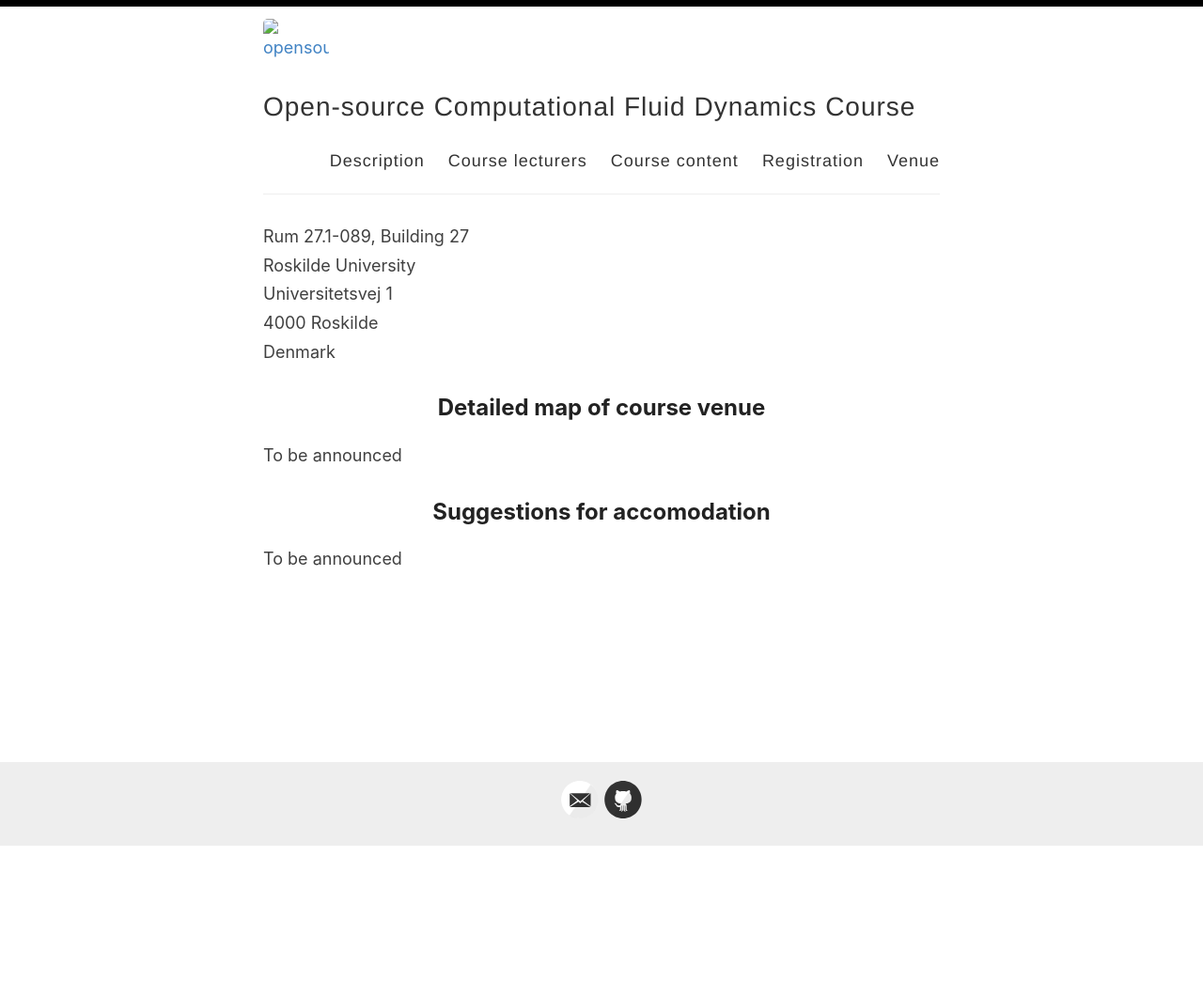
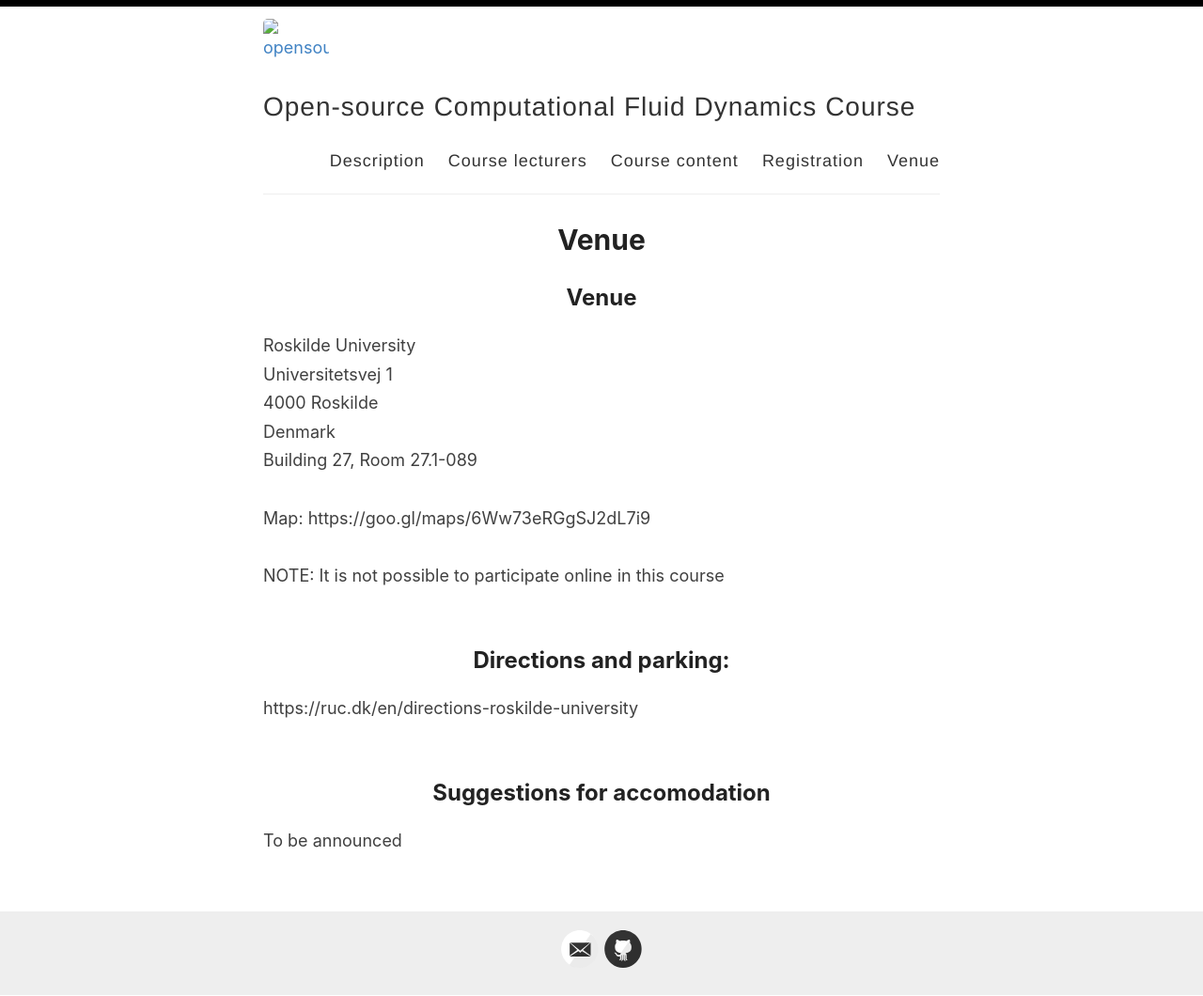
Before and after one commit to OpenSourceCFDCourse/opensourcecfdcourse.github.io, a Jekyll site: the page built from _pages/venue.md, in a window 1280 px wide. Shown: the whole page at 94% size. Built offline with Jekyll 4.4.1, drawn with Linux system fonts in a browser that asks for light colours; our own code applies the rules of GitHub Pages for plain Markdown files; before the commit the page ends 901 px from its top, so only the background shows below that.

Commit message:
Update venue.md

```diff
--- a/_pages/venue.md
+++ b/_pages/venue.md
@@ -4,16 +4,22 @@
 permalink: /venue/
 ---
 
-Rum 27.1-089, Building 27<br>
+## Venue
+
 Roskilde University<br>
 Universitetsvej 1<br>
 4000 Roskilde<br>
 Denmark<br>
+Building 27, Room 27.1-089<br>
+<br>
+Map: https://goo.gl/maps/6Ww73eRGgSJ2dL7i9<br>
+<br>
+NOTE: It is not possible to participate online in this course<br>
+<br>
+## Directions and parking:
 
-## Detailed map of course venue
-
-To be announced
-
+https://ruc.dk/en/directions-roskilde-university <br>
+<br>
 ## Suggestions for accomodation
 
 To be announced
```
